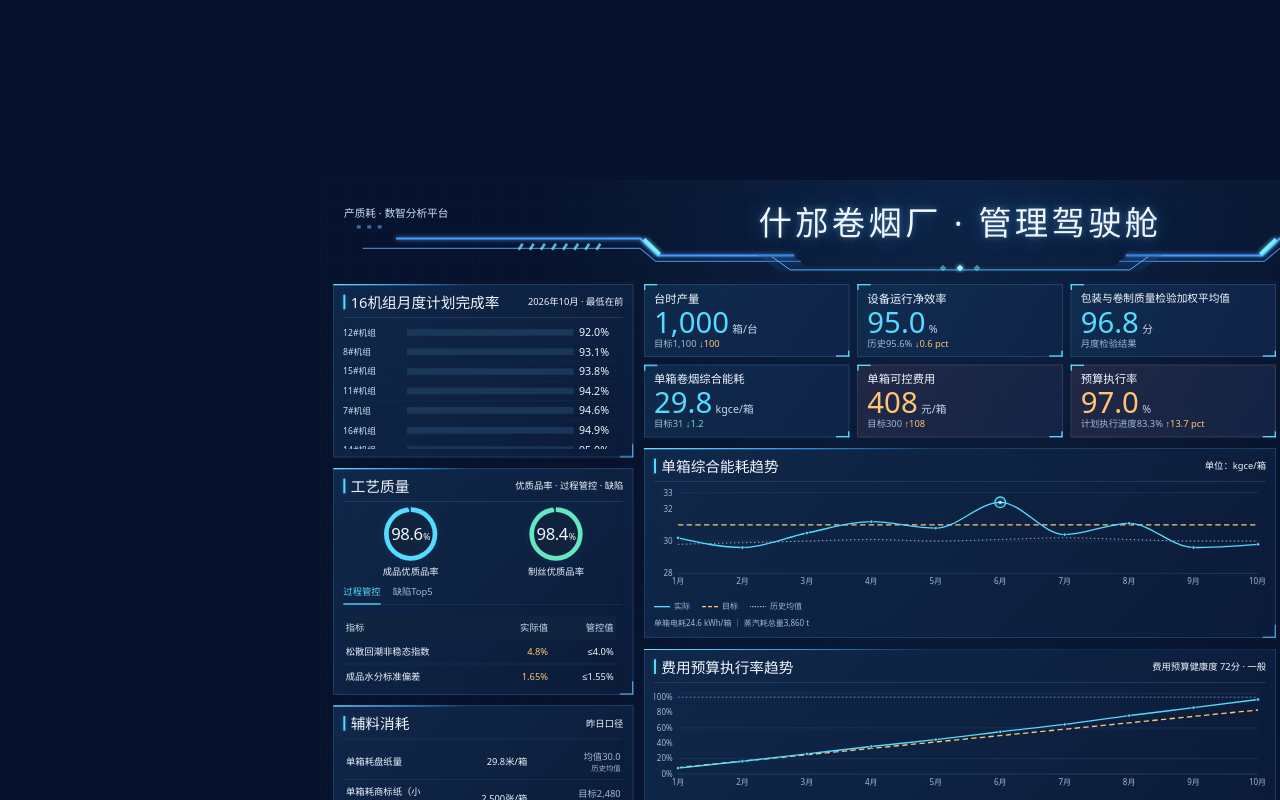
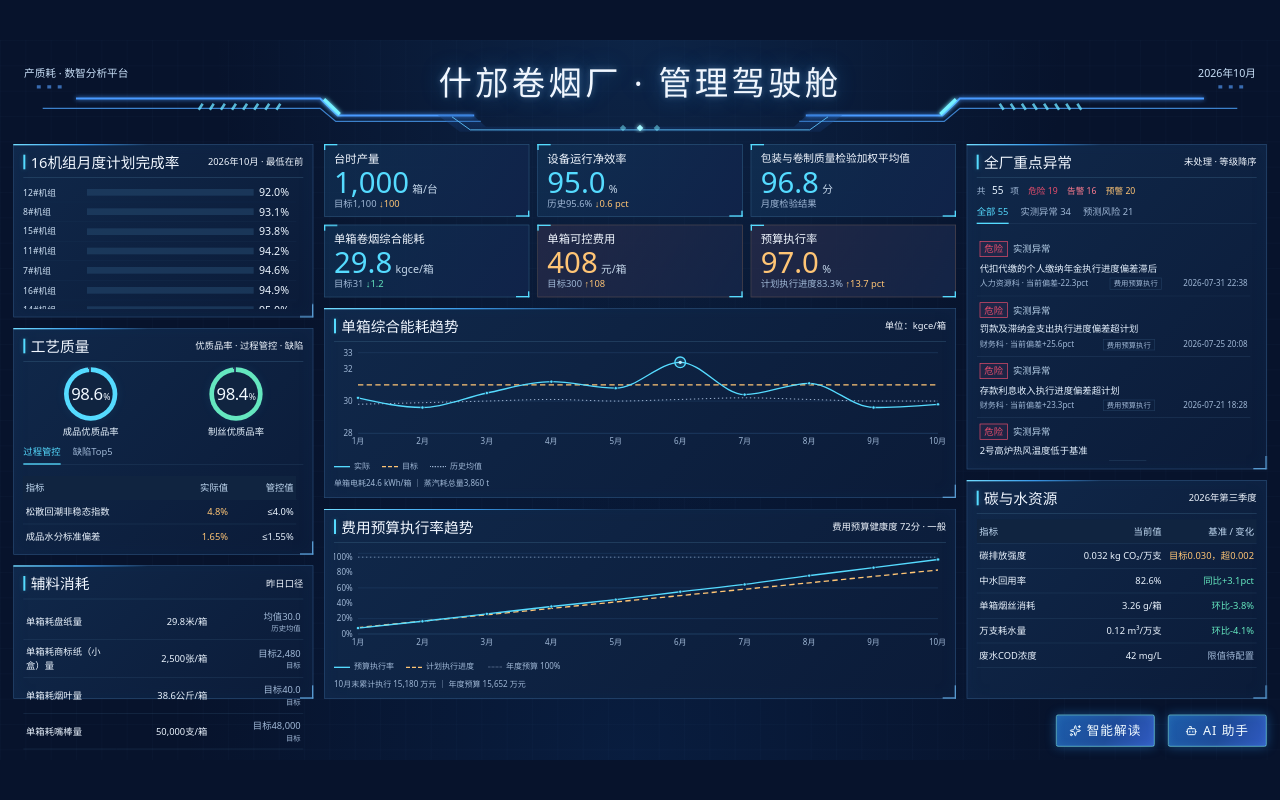
Before and after one commit to Sutattee/Data-Analysis-Platform, a Next.js app: page /cockpit in a window 1280 px wide. Built offline with nearby package versions, Linux system fonts and the light colour scheme.

Commit message:
fix(cockpit): center scaled canvas to fill viewport

```diff
--- a/src/components/cockpit/CockpitView.tsx
+++ b/src/components/cockpit/CockpitView.tsx
@@ -2,8 +2,8 @@
 
 // 管理驾驶舱主视图：1920×1080 设计坐标画布，外层视口等比缩放（min(视口宽/1920, 视口高/1080)）居中；
 // 内部三列布局（左450 / 中948 / 右450），各滚动窗独立滚动；第三行 56px 为右下悬浮按钮安全区。
-// 缩放实现：.cockpit-viewport grid 居中一个 1920×1080 的盒子，绕自身中心 scale（覆盖
-// theme.css 默认的 transform-origin: top left），画布在视口中始终保持居中。
+// 缩放实现：画布绝对定位在视口中心（CSS top/left 50%），内联 transform 先 translate(-50%,-50%)
+// 把画布中心对准视口中心，再绕自身中心 scale —— 任意窗口尺寸下画布始终完整居中展示。
 import { useEffect, useRef, useState } from "react";
 import Link from "next/link";
 import { COCKPIT_HEADER, COCKPIT_STAT } from "@/lib/mock-data/cockpit";
@@ -44,7 +44,7 @@ export function CockpitView() {
     <div className="cockpit-viewport" ref={viewportRef}>
       <div
         className="cockpit screen"
-        style={{ transform: `scale(${scale})`, transformOrigin: "center" }}
+        style={{ transform: `translate(-50%, -50%) scale(${scale})`, transformOrigin: "center" }}
       >
         <header className="tech-header">
           <span className="header-left">
--- a/src/components/cockpit/cockpit.css
+++ b/src/components/cockpit/cockpit.css
@@ -273,14 +273,22 @@
 
 /* ===== 正式页面补充样式 ===== */
 
-/* 等比缩放外层：占满视口、深蓝底、画布居中（transform-origin center 由内联样式覆盖） */
+/* 等比缩放外层：占满视口、深蓝底（等比适配产生的留边与背景同色，视觉上仍是满屏） */
 .cockpit-viewport {
   position: fixed;
   inset: 0;
   overflow: hidden;
   background: #07132c;
-  display: grid;
-  place-items: center;
+}
+
+/* 画布锚定视口中心：绝对定位 50%/50% + 内联 transform 的 translate(-50%,-50%)。
+   不能用 grid/flex 居中——子项比视口大时，网格轨道向末侧溢出，画布会锚在左上角
+   导致缩放后“左上留白、右下被裁”；绝对定位百分比偏移相对视口，超大画布也能精确居中 */
+.cockpit-viewport > .cockpit.screen {
+  position: absolute;
+  top: 50%;
+  left: 50%;
+  margin: 0;
 }
 
 /* 条形行（16机组完成率 / 缺陷Top5）：名称 + 轨道 + 数值 */
```
